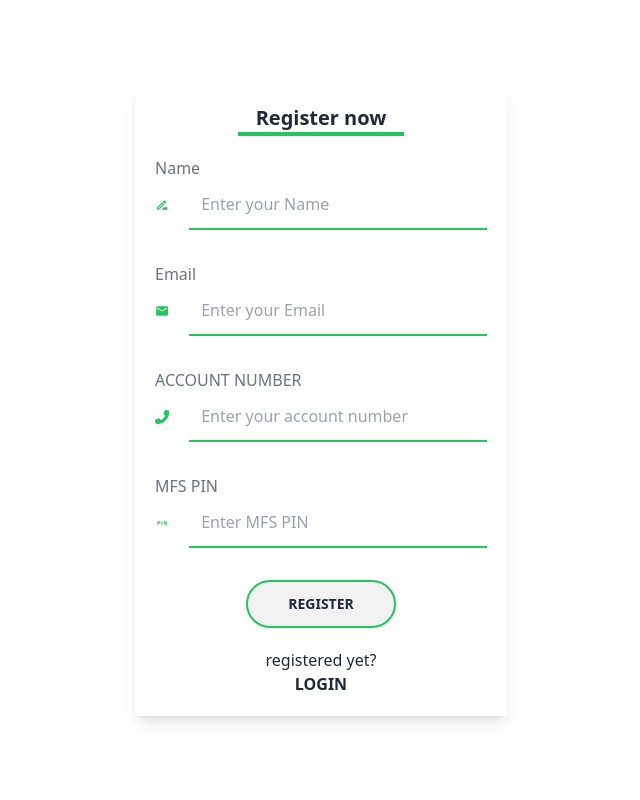
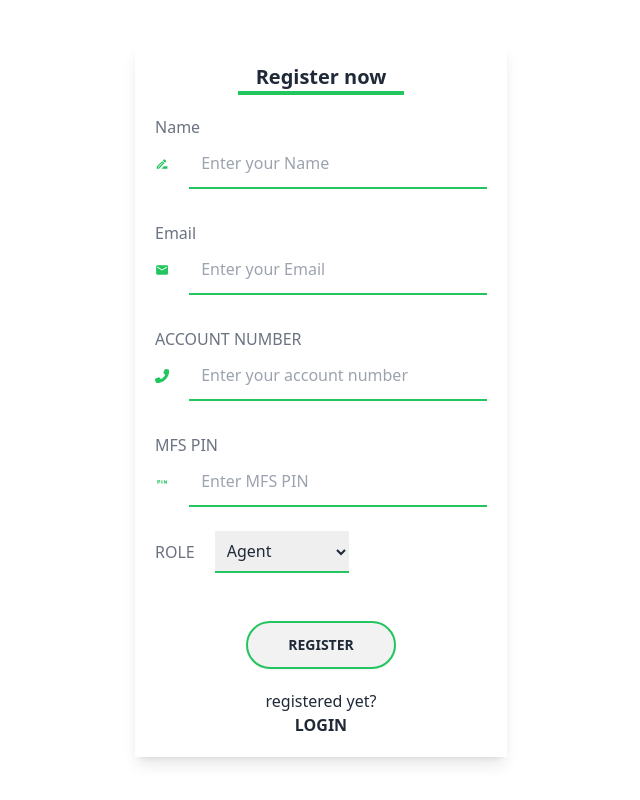
Before and after one commit to FojleTuhin/Mobile_Financial_Service, a React (Vite) app: page /register in a window 1280 px wide. Shown: the whole page, without its empty margins (319-959 px from the left). Built offline with nearby package versions, Linux system fonts and the light colour scheme.

Commit message:
login and registration page done

```diff
--- a/src/Login.jsx
+++ b/src/Login.jsx
@@ -1,11 +1,16 @@
 import { MdOutlineFiberPin } from "react-icons/md";
 import logo from "../src/assets/Untitled design.png"
 import { FaPhoneFlip } from "react-icons/fa6";
-import { Link } from "react-router-dom";
+import { Link, useNavigate } from "react-router-dom";
 import { useState } from "react";
+import useAxiosPublic from "./hooks/UseAxiosPublic";
+import Swal from "sweetalert2";
 const Login = () => {
 
     const [error, setError] = useState('')
+    const axiosPublic = useAxiosPublic();
+    const navigate = useNavigate();
+
 
     const handleSubmit=(e)=>{
         e.preventDefault();
@@ -18,14 +23,37 @@ const Login = () => {
         }
 
 
+
         const newAccount={
 
             number,
             pin
         }
-        setError('')
+        setError('');
+
 
         console.log(newAccount);
+        axiosPublic.post('login', newAccount)
+        .then(data=>{
+            console.log(data);
+            if(data.status === 200){
+             navigate('/home')
+             Swal.fire({
+                position: "top-end",
+                icon: "success",
+                title: "Log in Successfull",
+                showConfirmButton: false,
+                timer: 1500
+            });
+            }
+            else{
+                setError('Password or number dont match');
+            }
+
+        })
+
+
+
 
 
     }
--- a/src/Register.jsx
+++ b/src/Register.jsx
@@ -8,35 +8,38 @@ import Swal from "sweetalert2";
 const Register = () => {
 
     const [error, setError] = useState('');
-    const axiosPublic= useAxiosPublic();
+    const axiosPublic = useAxiosPublic();
     const navigate = useNavigate();
+    // const [selectedOption, setSelectedOption] = useState('');
 
-    const handleSubmit=(e)=>{
+    const handleSubmit = (e) => {
         e.preventDefault();
         const name = e.target.name.value;
         const email = e.target.email.value;
         const number = e.target.number.value;
+        const role= e.target.role.value;
         const pin = e.target.pin.value;
-        if(!/^\d{5}$/.test(pin)){
+        if (!/^\d{5}$/.test(pin)) {
             setError('Password must be 5 digit')
             return
         }
 
 
-        const newAccount={
+        const newAccount = {
             name,
             email,
             number,
-            pin
+            pin,
+            role
         }
         setError('');
+        console.log(newAccount);
 
 
         axiosPublic.post('/user', newAccount)
-       .then(data=>{
+            .then(data => {
                 console.log(data);
-        if(data.data.insertedId)
-        {
+                if (data.data.insertedId) {
                     navigate('/home');
 
                     Swal.fire({
@@ -69,29 +72,39 @@ const Register = () => {
                         <p className="text-gray-500">Name</p>
                         <div className="flex gap-5 items-center">
                             <MdOutlineDriveFileRenameOutline className="text-green-500" />
-                            <input className="p-3 border-b-2  border-green-500 w-full" name="name" type="text" placeholder="Enter your Name" required/>
+                            <input className="p-3 border-b-2  border-green-500 w-full" name="name" type="text" placeholder="Enter your Name" required />
                         </div>
 
 
                         <p className="text-gray-500 mt-8">Email</p>
                         <div className="flex gap-5 items-center">
                             <MdEmail className="text-green-500" />
-                            <input className="p-3 border-b-2  border-green-500 w-full" name="email" type="email" placeholder="Enter your Email" required/>
+                            <input className="p-3 border-b-2  border-green-500 w-full" name="email" type="email" placeholder="Enter your Email" required />
                         </div>
 
 
 
                         <p className="text-gray-500 mt-8">ACCOUNT NUMBER</p>
                         <div className="flex gap-5 items-center">
-                            <FaPhoneFlip className="text-green-500" /><input className="p-3 border-b-2  border-green-500 w-full" type="text" name="number" placeholder="Enter your account number" required/>
+                            <FaPhoneFlip className="text-green-500" /><input className="p-3 border-b-2  border-green-500 w-full" type="text" name="number" placeholder="Enter your account number" required />
                         </div>
 
                         <p className="text-gray-500 mt-8">MFS PIN</p>
                         <div className="flex gap-5 items-center">
-                            <MdOutlineFiberPin className="text-green-500" /><input className="p-3 border-b-2 border-green-500 w-full" type="password" placeholder="Enter MFS PIN" name="pin"  required/>
+                            <MdOutlineFiberPin className="text-green-500" /><input className="p-3 border-b-2 border-green-500 w-full" type="password" placeholder="Enter MFS PIN" name="pin" required />
                         </div>
 
                         <br />
+
+                        <div className="flex items-center gap-5 mb-12">
+                            <p className="text-gray-500">ROLE</p>
+                            <select name="role" className="p-2 border-b-2 border-green-500">
+                                <option >Agent</option>
+                                <option >Regular User</option>
+                            </select>
+
+                        </div>
+
 
                         <p className="mb-2 text-red-500 text-center">{error}</p>
 
```
Lines whose indentation alone changed are shown as unchanged.
